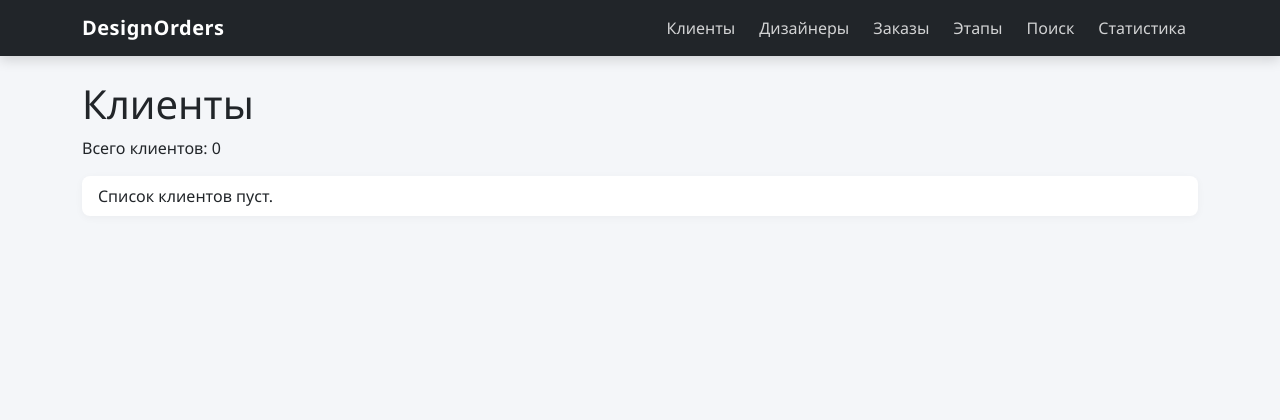
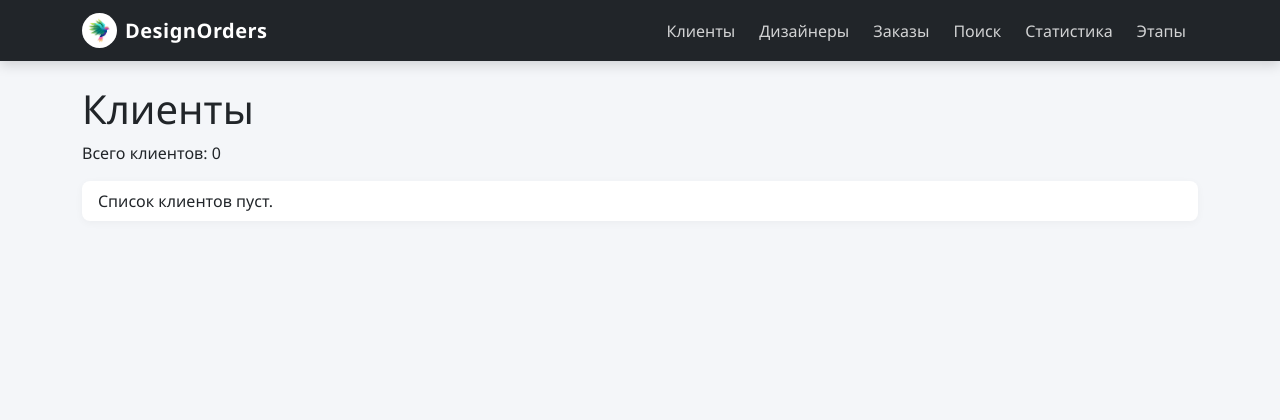
Before and after one commit to ISHIKHIN/DesignOrders, a Django app: page /clients/ in a window 1280 px wide. Shown: the top 420 px of the page. Run offline with Django 5.2, Linux system fonts and the light colour scheme; data that the repository does not hold is empty.

Commit message:
PR7: fix logo

```diff
--- a/designorders/settings.py
+++ b/designorders/settings.py
@@ -4,7 +4,7 @@ BASE_DIR = Path(__file__).resolve().parent.parent
 
 SECRET_KEY = 'django-insecure-designorders-pr7-educational-key-change-me'
 
-DEBUG = False
+DEBUG = True
 
 ALLOWED_HOSTS = ['localhost', '127.0.0.1']
 
--- a/designorders/urls.py
+++ b/designorders/urls.py
@@ -1,5 +1,7 @@
 from django.contrib import admin
 from django.urls import include, path
+from django.conf import settings
+from django.conf.urls.static import static
 
 urlpatterns = [
     path('admin/', admin.site.urls),
@@ -10,4 +12,7 @@ urlpatterns = [
     path('stages/', include('stages.urls')),
 ]
 
+if settings.DEBUG:
+    urlpatterns += static(settings.STATIC_URL, document_root=settings.BASE_DIR / 'static')
+
 handler404 = 'homepage.views.page_not_found'
--- a/templates/includes/navigation.html
+++ b/templates/includes/navigation.html
@@ -1,13 +1,24 @@
+{% load static %}
 <nav class="navbar navbar-expand-lg navbar-dark bg-dark">
     <div class="container">
-        <a class="navbar-brand" href="{% url 'homepage:index' %}">DesignOrders</a>
-        <div class="navbar-nav">
-            <a class="nav-link" href="{% url 'clients:list' %}">Клиенты</a>
-            <a class="nav-link" href="{% url 'designers:list' %}">Дизайнеры</a>
-            <a class="nav-link" href="{% url 'orders:list' %}">Заказы</a>
-            <a class="nav-link" href="{% url 'stages:list' %}">Этапы</a>
-            <a class="nav-link" href="{% url 'orders:search' %}">Поиск</a>
-            <a class="nav-link" href="{% url 'orders:statistics' %}">Статистика</a>
+        <a class="navbar-brand d-flex align-items-center" href="{% url 'homepage:index' %}">
+            <img src="{% static 'img/logo.jpg' %}" alt="Logo" width="35" height="35" class="me-2 rounded-circle bg-white p-1">
+            <span>DesignOrders</span>
+        </a>
+
+        <button class="navbar-toggler" type="button" data-bs-toggle="collapse" data-bs-target="#navbarNav">
+            <span class="navbar-toggler-icon"></span>
+        </button>
+
+        <div class="collapse navbar-collapse" id="navbarNav">
+            <div class="navbar-nav ms-auto">
+                <a class="nav-link" href="{% url 'clients:list' %}">Клиенты</a>
+                <a class="nav-link" href="{% url 'designers:list' %}">Дизайнеры</a>
+                <a class="nav-link" href="{% url 'orders:list' %}">Заказы</a>
+                <a class="nav-link" href="{% url 'orders:search' %}">Поиск</a>
+                <a class="nav-link" href="{% url 'orders:statistics' %}">Статистика</a>
+                <a class="nav-link" href="{% url 'stages:list' %}">Этапы</a>
+            </div>
         </div>
     </div>
 </nav>
```
Also changed, not shown: static/img/logo.jpg (added).
